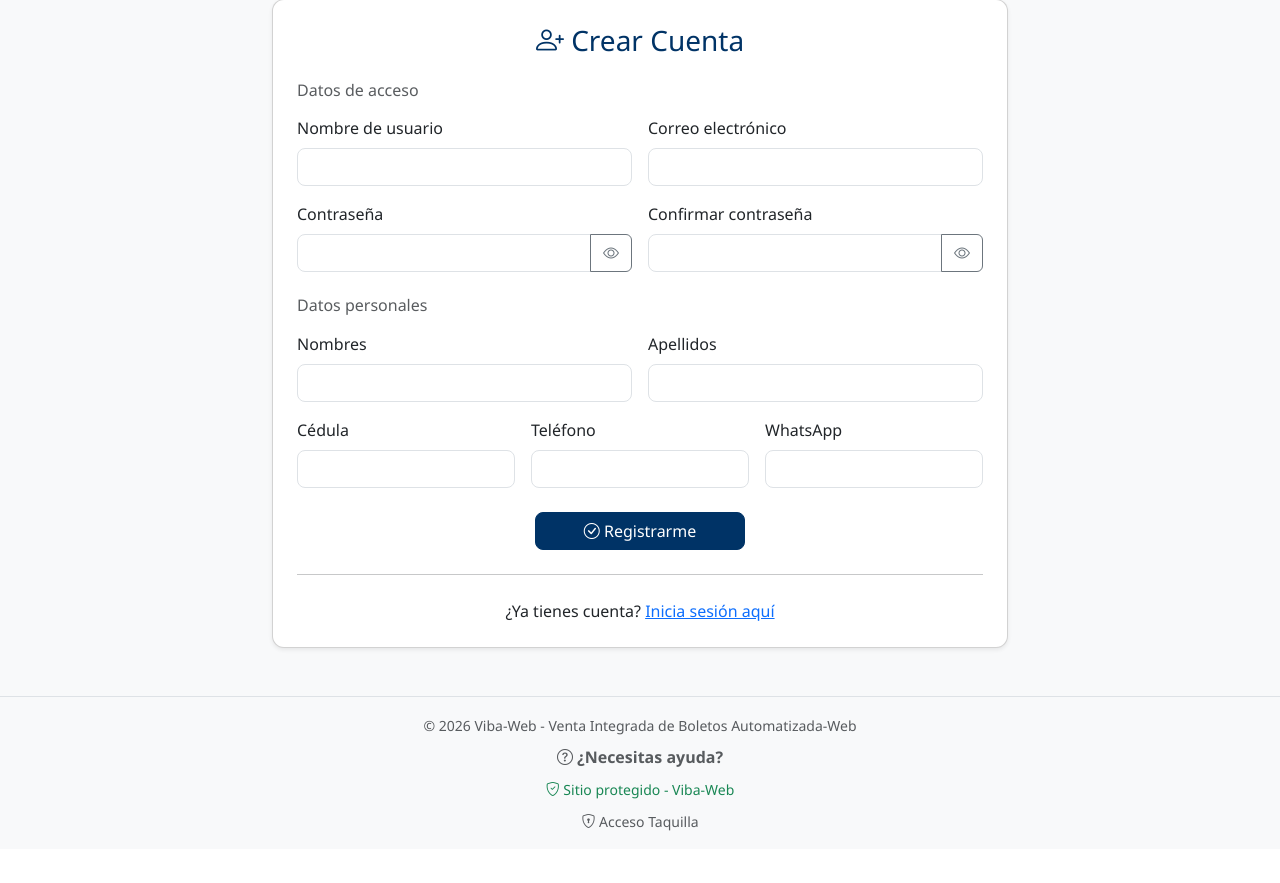
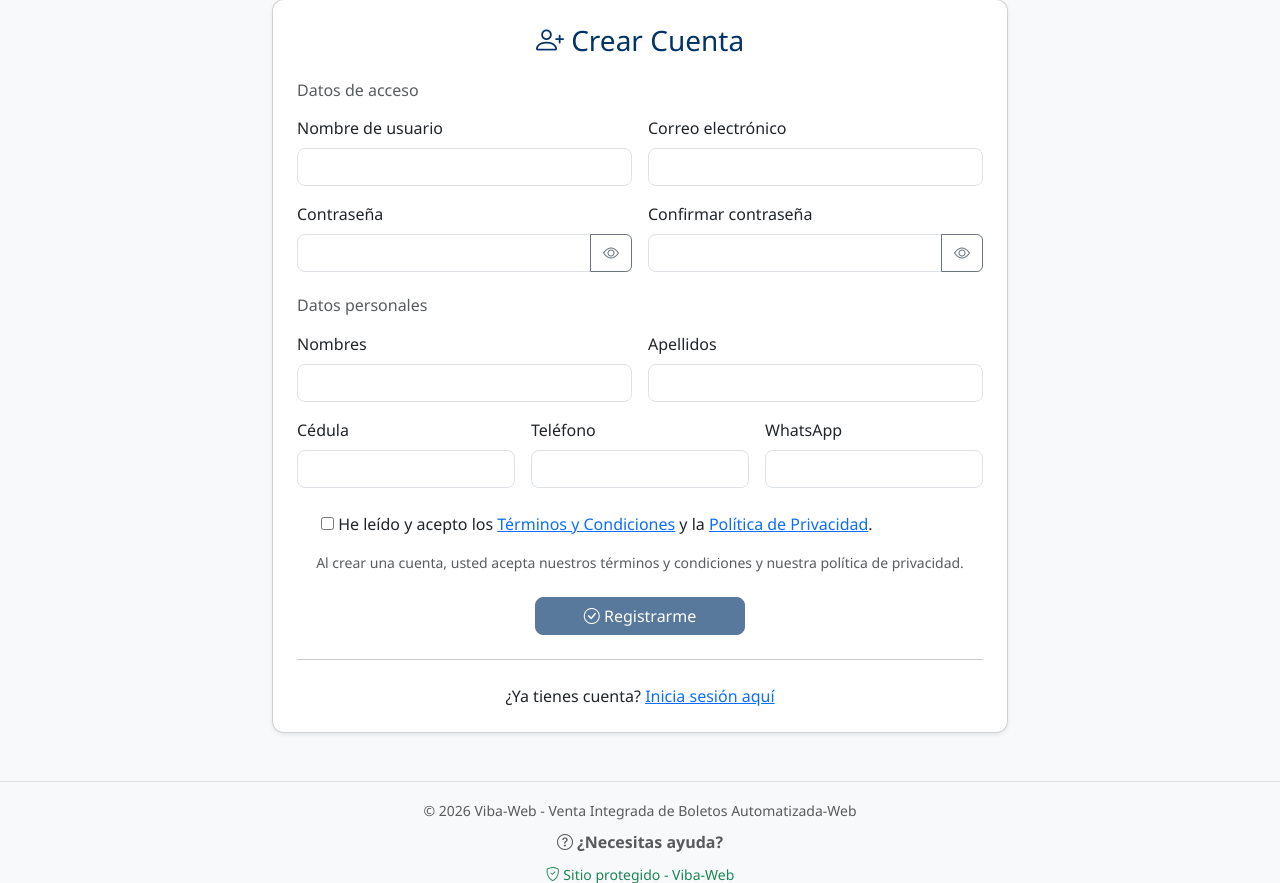
Before and after one commit to GilbertoSegun2/vibaweb, a Django app: page /registro/ in a window 1280 px wide. Shown: the part 85-968 px from the top of the page. Before the commit the page ends 916 px from the top, so only its background shows below. Run offline with Django 5.2, Linux system fonts and the light colour scheme; data that the repository does not hold is empty.

Commit message:
Feat: Check de terminos y condiciones en registro + fecha de aceptacion + migracion

```diff
--- a/core/forms.py
+++ b/core/forms.py
@@ -87,6 +87,11 @@ class RegistroForm(forms.Form):
             'class': 'form-control',
             'autocomplete': 'off',
         })
+    )
+    acepto_terminos = forms.BooleanField(
+        required=True,
+        label="Acepto los Términos y Condiciones y la Política de Privacidad",
+        error_messages={'required': 'Debes aceptar los términos y condiciones para registrarte.'}
     )
 
 # ... (los métodos clean_cedula, clean_telefono, clean_whatsapp, save)
--- a/core/models.py
+++ b/core/models.py
@@ -195,6 +195,9 @@ class Cliente(models.Model):
     codigo_verificacion = models.CharField(max_length=6, blank=True, null=True, verbose_name="Código de verificación")
     fecha_expiracion_codigo = models.DateTimeField(blank=True, null=True, verbose_name="Expiración del código")
 
+    # ⭐ TÉRMINOS Y CONDICIONES
+    acepto_terminos = models.BooleanField(default=False, verbose_name="¿Aceptó los términos y condiciones?")
+    fecha_aceptacion_terminos = models.DateTimeField(null=True, blank=True, verbose_name="Fecha de aceptación")
     class Meta:
         verbose_name = "Cliente"
         verbose_name_plural = "Clientes"
--- a/core/views.py
+++ b/core/views.py
@@ -1222,7 +1222,9 @@ def registro_usuario(request):
                 whatsapp=data.get('whatsapp', ''),
                 codigo_verificacion=codigo,
                 fecha_expiracion_codigo=timezone.now() + timedelta(hours=24),
-                email_verificado=False
+                email_verificado=False,
+                acepto_terminos=True,
+                fecha_aceptacion_terminos=timezone.now(),
             )
 
             # 3. Intentar enviar el correo de verificación usando la API HTTP de Resend
--- a/templates/registro.html
+++ b/templates/registro.html
@@ -84,8 +84,25 @@
                         </div>
                     </div>
 
+                    <!-- ⭐ CHECK DE TÉRMINOS Y CONDICIONES -->
+                    <div class="form-check mt-4 mb-3">
+                        {{ form.acepto_terminos }}
+                        <label class="form-check-label" for="{{ form.acepto_terminos.id_for_label }}">
+                            He leído y acepto los <a href="#" data-bs-toggle="modal" data-bs-target="#modalTerminos">Términos y Condiciones</a>
+                            y la <a href="#" data-bs-toggle="modal" data-bs-target="#modalPrivacidad">Política de Privacidad</a>.
+                        </label>
+                        {% if form.acepto_terminos.errors %}
+                            <div class="text-danger small">{{ form.acepto_terminos.errors }}</div>
+                        {% endif %}
+                    </div>
+
+                    <p class="text-muted small text-center mb-3">
+                        Al crear una cuenta, usted acepta nuestros términos y condiciones y nuestra política de privacidad.
+                    </p>
+
+                    <!-- Botón de Registro (deshabilitado por defecto) -->
                     <div class="text-center mt-4">
-                        <button type="submit" class="btn btn-primary px-5" style="background-color: #003366; border-color: #003366;">
+                        <button type="submit" class="btn btn-primary px-5" id="btn-registrar" style="background-color: #003366; border-color: #003366;" disabled>
                             <i class="bi bi-check-circle"></i> Registrarme
                         </button>
                     </div>
@@ -103,11 +120,43 @@
     </div>
 </div>
 
-<!-- ============================================================ -->
-<!-- SCRIPTS: MÁSCARAS Y VISIBILIDAD DE CONTRASEÑA                -->
-<!-- ============================================================ -->
+<!-- ⭐ MODALES DE TÉRMINOS Y PRIVACIDAD (Placeholder) -->
+<div class="modal fade" id="modalTerminos" tabindex="-1">
+    <div class="modal-dialog modal-lg">
+        <div class="modal-content">
+            <div class="modal-header">
+                <h5 class="modal-title">Términos y Condiciones</h5>
+                <button type="button" class="btn-close" data-bs-dismiss="modal"></button>
+            </div>
+            <div class="modal-body">
+                <p>Aquí va el texto de los Términos y Condiciones de Expresos Mérida...</p>
+            </div>
+            <div class="modal-footer">
+                <button type="button" class="btn btn-secondary" data-bs-dismiss="modal">Cerrar</button>
+            </div>
+        </div>
+    </div>
+</div>
+
+<div class="modal fade" id="modalPrivacidad" tabindex="-1">
+    <div class="modal-dialog modal-lg">
+        <div class="modal-content">
+            <div class="modal-header">
+                <h5 class="modal-title">Política de Privacidad</h5>
+                <button type="button" class="btn-close" data-bs-dismiss="modal"></button>
+            </div>
+            <div class="modal-body">
+                <p>Aquí va el texto de la Política de Privacidad...</p>
+            </div>
+            <div class="modal-footer">
+                <button type="button" class="btn btn-secondary" data-bs-dismiss="modal">Cerrar</button>
+            </div>
+        </div>
+    </div>
+</div>
+
 <script>
-// Función global para alternar la visibilidad de la contraseña con el ícono del ojo
+// Función para alternar la visibilidad de la contraseña con el ícono del ojo
 function togglePassword(button) {
     const input = button.previousElementSibling;
     if (input) {
@@ -121,73 +170,19 @@ function togglePassword(button) {
         }
     }
 }
-(function() {
-    function inicializarMascarasRegistro() {
-        // Cédula: V-12.345.678
-        const elCedula = document.querySelector('input[name="cedula"]');
-        if (elCedula) {
-            elCedula.addEventListener('input', function(e) {
-                let v = e.target.value.toUpperCase().trim();
-                let letra = '';
-                if (v && v[0].match(/[VEJG]/)) {
-                    letra = v[0];
-                    v = v.substring(1);
-                }
-                let nums = v.replace(/\D/g, '').substring(0, 9);
-                if (nums.length > 3) {
-                    nums = nums.replace(/\B(?=(\d{3})+(?!\d))/g, '.');
-                }
-                e.target.value = letra ? (letra + '-' + nums) : nums;
-            });
+
+// Script para habilitar/deshabilitar el botón de registro
+document.addEventListener("DOMContentLoaded", function() {
+    const checkTerminos = document.getElementById('id_acepto_terminos');
+    const btnRegistrar = document.getElementById('btn-registrar');
+
+    if (checkTerminos && btnRegistrar) {
+        function toggleBoton() {
+            btnRegistrar.disabled = !checkTerminos.checked;
         }
-
-        // Teléfono: 0412-1234567
-        const elTelefono = document.querySelector('input[name="telefono"]');
-        if (elTelefono) {
-            elTelefono.addEventListener('input', function(e) {
-                let v = e.target.value.replace(/\D/g, '').substring(0, 11);
-                if (v.length > 4) {
-                    e.target.value = v.substring(0, 4) + '-' + v.substring(4);
-                } else {
-                    e.target.value = v;
-                }
-            });
-        }
-
-        // WhatsApp: 0412-1234567
-        const elWhatsapp = document.querySelector('input[name="whatsapp"]');
-        if (elWhatsapp) {
-            elWhatsapp.addEventListener('input', function(e) {
-                let v = e.target.value.replace(/\D/g, '').substring(0, 11);
-                if (v.length > 4) {
-                    e.target.value = v.substring(0, 4) + '-' + v.substring(4);
-                } else {
-                    e.target.value = v;
-                }
-            });
-        }
+        checkTerminos.addEventListener('change', toggleBoton);
+        toggleBoton(); // Estado inicial
     }
-
-    if (document.readyState === 'loading') {
-        document.addEventListener('DOMContentLoaded', inicializarMascarasRegistro);
-    } else {
-        inicializarMascarasRegistro();
-    }
-})();
-</script>
-<script>
-    document.addEventListener('DOMContentLoaded', function () {
-        const form = document.querySelector('form');
-        if (form) {
-            form.addEventListener('submit', function (e) {
-                const btn = form.querySelector('button[type="submit"]');
-                if (btn) {
-                    // Cambiamos el texto y deshabilitamos el botón para evitar doble clic
-                    btn.disabled = true;
-                    btn.innerHTML = '<span class="spinner-border spinner-border-sm" role="status" aria-hidden="true"></span> Registrando...';
-                }
-            });
-        }
-    });
+});
 </script>
 {% endblock %}
```
Also changed, not shown: core/migrations/0030_cliente_acepto_terminos_and_more.py (added).
